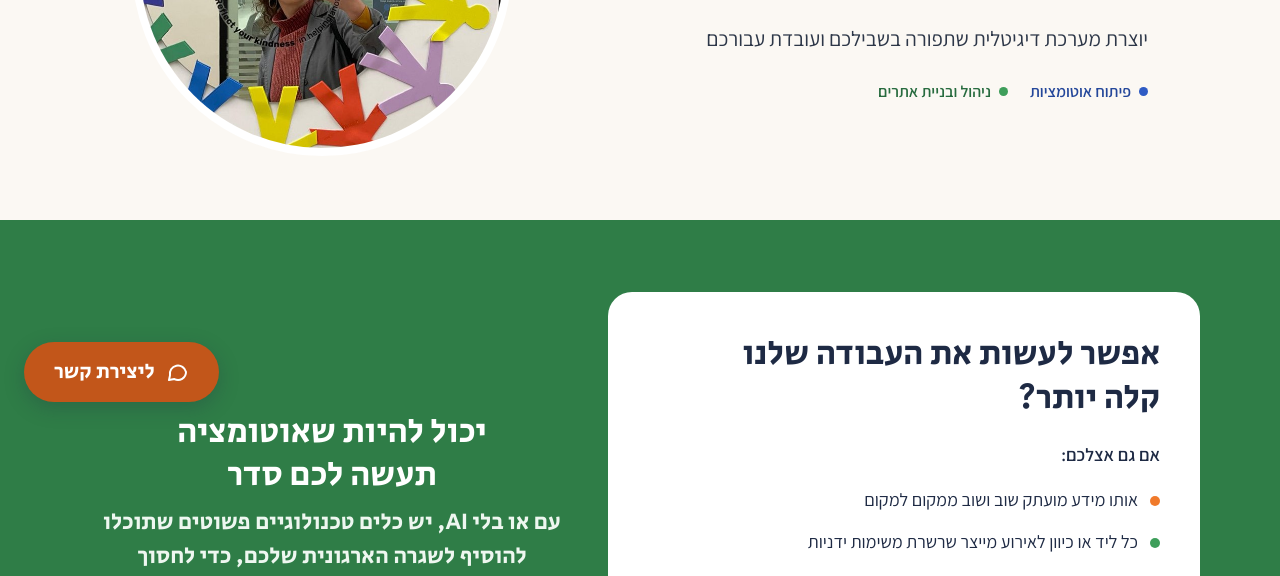
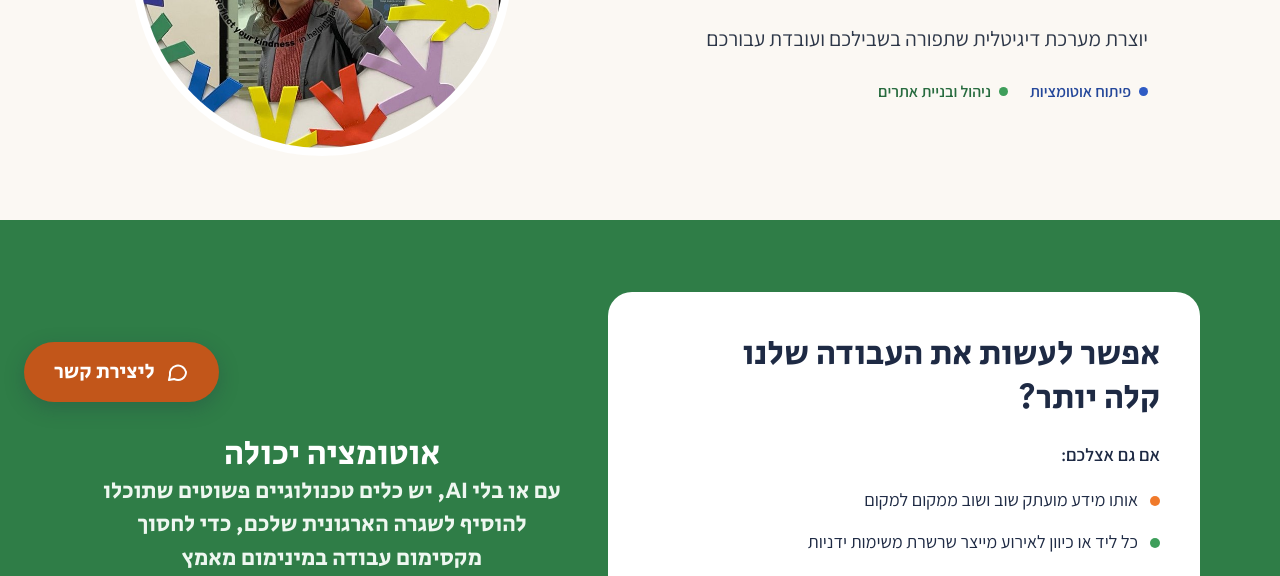
Before and after one commit to nozhah/nogahurvitz, a plain HTML site: page nogahurvitz-site-04-11/index.html in a window 1280 px wide. Shown: the part 374-950 px from the top of the page. Drawn offline with Linux system fonts and the light colour scheme.

Commit message:
Update index 3.html
changing the solution line

```diff
--- a/nogahurvitz-site-04-11/index.html
+++ b/nogahurvitz-site-04-11/index.html
@@ -115,7 +115,7 @@ header nav a{padding:5px 13px !important;font-size:15px !important}
 </ul>
 </div>
 <div class="m-green" style="flex: 1 1 380px; min-width: 0; color: #FFFFFF; padding: 24px 16px; display: flex; flex-direction: column; justify-content: center; align-items: center; text-align: center">
-<div class="m-h2green" style="font-family: 'Secular One', sans-serif; font-weight: 400; font-size: 34px; line-height: 1.25; margin-bottom: 10px">יכול להיות שאוטומציה<br>תעשה לכם סדר</div>
+<div class="m-h2green" style="font-family: 'Secular One', sans-serif; font-weight: 400; font-size: 34px; line-height: 1.25; margin-bottom: 10px">אוטומציה יכולה<br<לעשות לכם סדר!</div>
 <p style="margin: 0; color: #EEF7F0; font-family: 'Secular One', sans-serif; font-weight: 400; font-size: 23px; line-height: 1.45">עם או בלי AI, יש כלים טכנולוגיים פשוטים שתוכלו להוסיף לשגרה הארגונית שלכם, כדי לחסוך מקסימום עבודה במינימום מאמץ</p>
 </div>
 </div>
```
